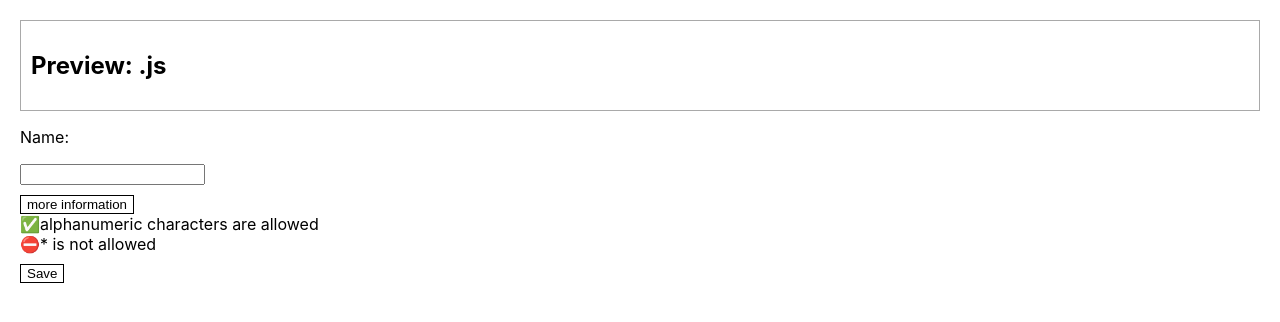
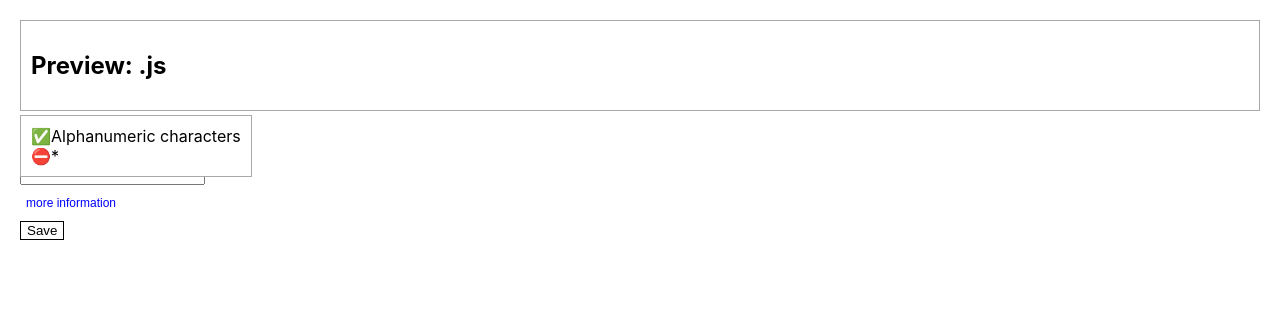
Before and after one commit to afzalhussein/react-app-todos, a React (Create React App) app: page / in a window 1280 px wide. Both pictures are taken after a click on the button "more information". Shown: the top 322 px of the page. Built offline with nearby package versions, Linux system fonts and the light colour scheme.

Commit message:
Added window event using useEffect and resolve a bug preventing message appearance

```diff
--- a/src/components/FileNamer/FileNamer.css
+++ b/src/components/FileNamer/FileNamer.css
@@ -1,3 +1,26 @@
+.information {
+    font-size: .75em;
+    color: blue;
+    cursor: pointer;
+}
+
+.wrapper button.information {
+    border: none;
+}
+
+.information-wrapper {
+    position: relative;
+}
+
+.popup {
+    position: absolute;
+    background: white;
+    border: 1px darkgray solid;
+    padding: 10px;
+    top: -70px;
+    left: 0;
+}
+
 .preview {
     border: darkgray 1px solid;
     padding: 10px;
--- a/src/components/FileNamer/FileNamer.js
+++ b/src/components/FileNamer/FileNamer.js
@@ -1,4 +1,4 @@
-import React, { useState } from "react";
+import React, { useEffect, useState, useCallback } from "react";
 import "./FileNamer.css";
 
 function FileNamer() {
@@ -12,6 +12,22 @@ function FileNamer() {
     }
     setAlert(false);
   };
+
+  // Use useCallback to memoize the event handler function
+  const handleWindowClick = useCallback(() => setAlert(false), []);
+
+  useEffect(() => {
+    if ( alert ) {
+      window.addEventListener( "click", handleWindowClick );
+    }
+    // } else {
+    //   window.removeEventListener("click", handleWindowClick);
+    // }
+    // Clean up the event listener
+    return () => window.removeEventListener("click", handleWindowClick);
+  }, [alert, handleWindowClick, setAlert]);
+
+
   return (
     <div className="wrapper">
       <div className="preview">
@@ -23,33 +39,33 @@ function FileNamer() {
           <input
             autoComplete="off"
             name="name"
-            type="text"
-            onBlur={() => setAlert(false)}
             onChange={(event) => setName(event.target.value)}
-            onFocus={() => setAlert(true)}
           />
         </label>
         <div className="information-wrapper">
           <button
             className="information"
-            onClick={() => setAlert(true)}
+            onClick={ ( e ) => {
+              setAlert( !alert );
+              e.stopPropagation();
+            } }
             type="button"
           >
             more information
           </button>
-          {alert && (
+          {alert &&
             <div className="popup">
               <span role="img" aria-label="allowed">
                 ✅
               </span>
-              alphanumeric characters are allowed
+              Alphanumeric characters
               <br />
               <span role="img" aria-label="not allowed">
                 ⛔
               </span>
-              * is not allowed
+              *
             </div>
-          )}
+          }
         </div>
         <div>
           <button className="" onClick={validate}>
```
